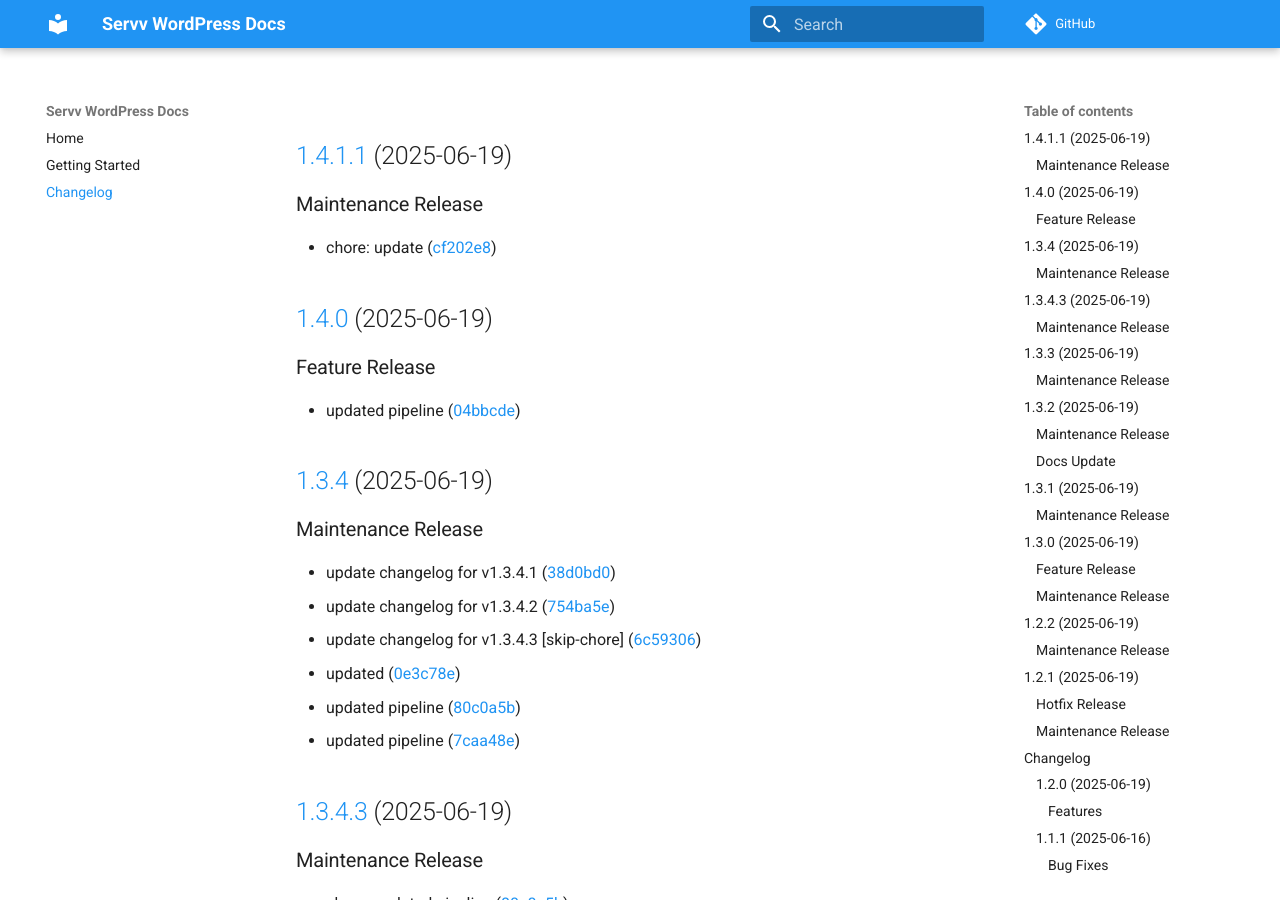
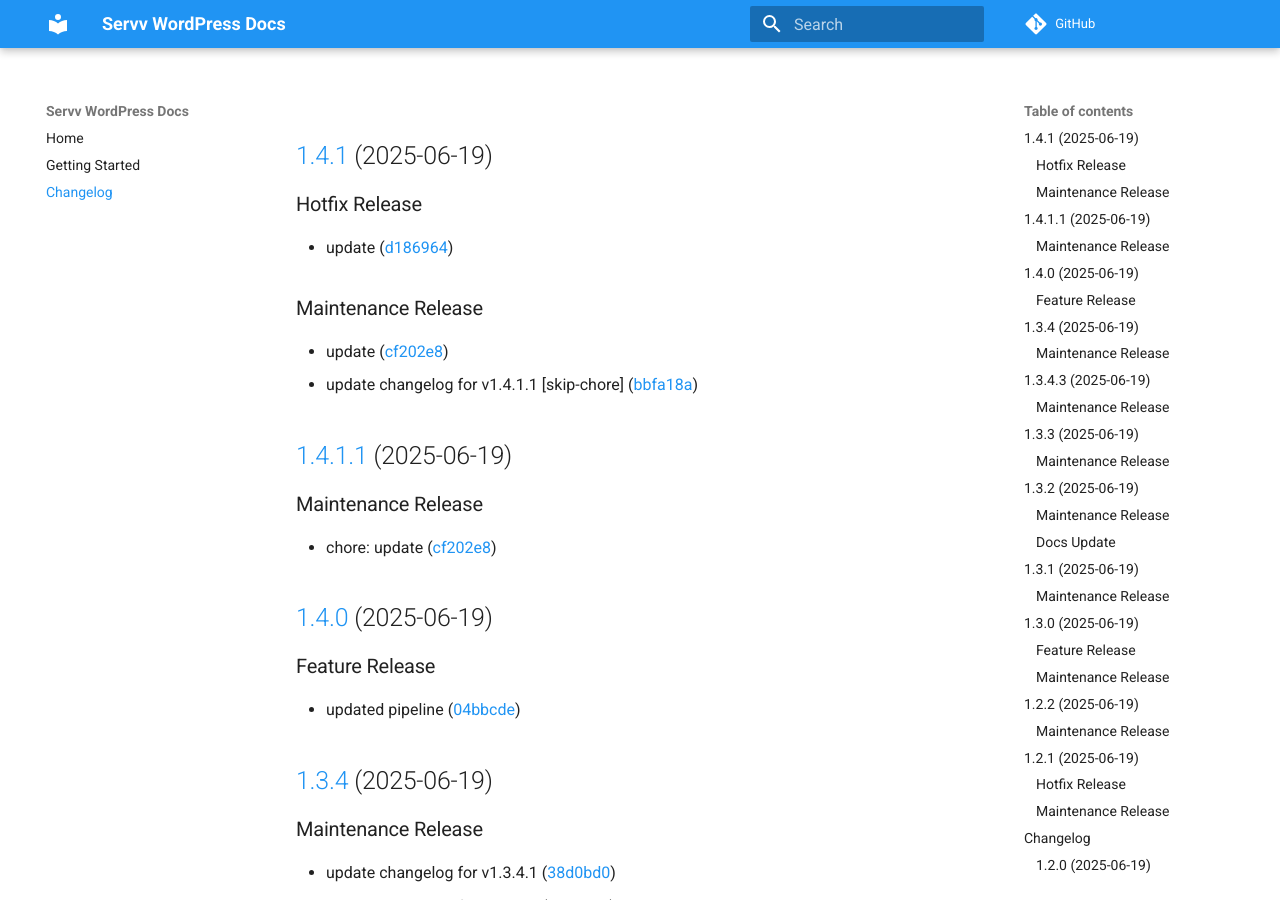
Before and after one commit to varuncoderise/demo_docs, an MkDocs documentation site: the page built from docs/changelog.md, in a window 1280 px wide and 900 px high. Built offline with MkDocs 1.6.1 and Material for MkDocs 9.7.7, drawn with Linux system fonts in a browser that asks for light colours; comment, search, counter and statistics services are not loaded.

Commit message:
Update changelog from v1.4.1

```diff
--- a/docs/changelog.md
+++ b/docs/changelog.md
@@ -1,3 +1,14 @@
+## [1.4.1](https://github.com/varuncoderise/demo-plugin/compare/v1.4.0...v1.4.1) (2025-06-19)
+
+### Hotfix Release
+
+* update ([d186964](https://github.com/varuncoderise/demo-plugin/commit/d186964c2573cffdce1b5805fa844ad96a218398))
+
+### Maintenance Release
+
+* update ([cf202e8](https://github.com/varuncoderise/demo-plugin/commit/cf202e8e0acf02377d22f67053b42cf3ca3d95b3))
+* update changelog for v1.4.1.1 [skip-chore] ([bbfa18a](https://github.com/varuncoderise/demo-plugin/commit/bbfa18a0a69324d4073e380327a9c144ce8ae910))
+
 ## [1.4.1.1](https://github.com/varuncoderise/demo-plugin/compare/v1.4.0...v1.4.1.1) (2025-06-19)
 
 ### Maintenance Release
```
